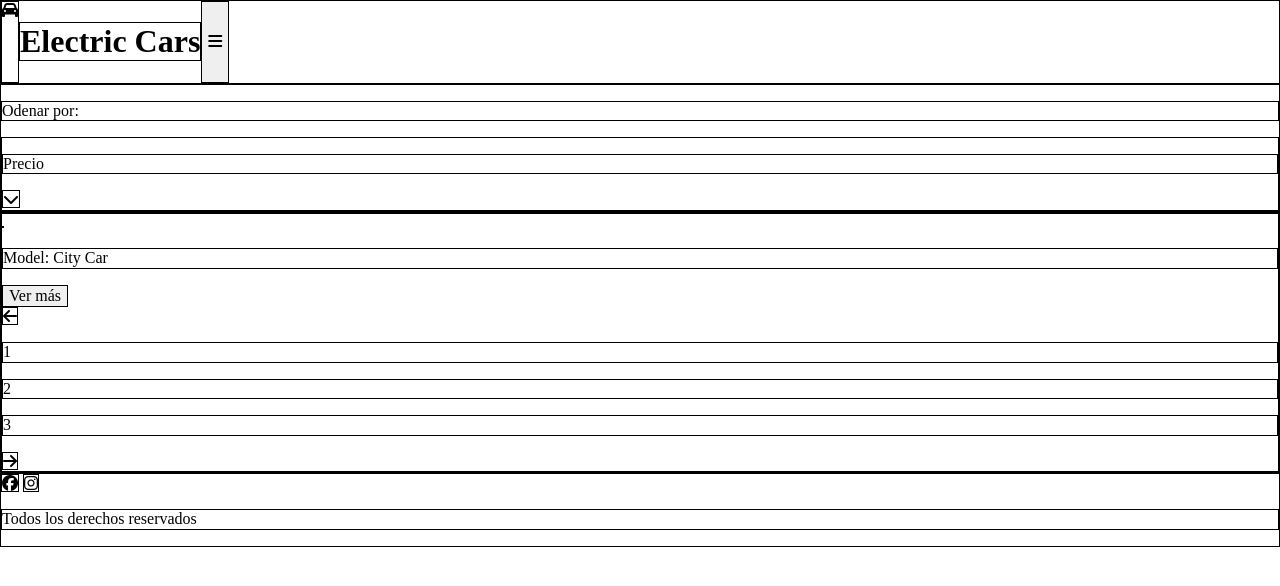
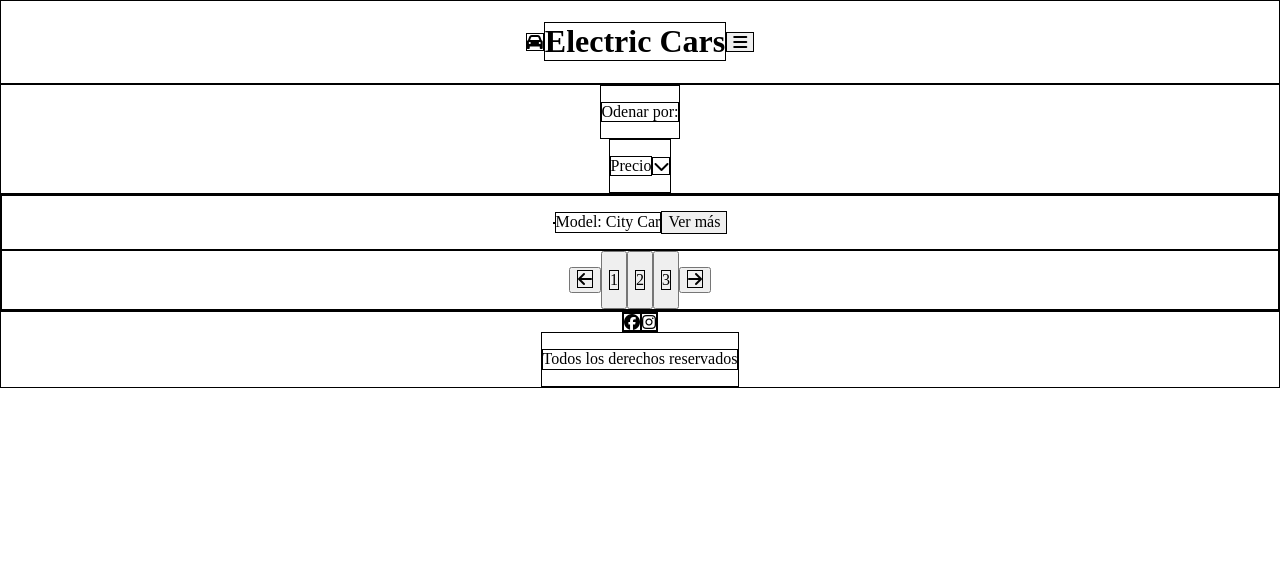
Before and after one commit to Matias-San-Martin/mediaquieriesdesafiolatam, a plain HTML site: page index.html in a window 1280 px wide. Drawn offline with Linux system fonts and the light colour scheme.

Commit message:
falta arreglar card

```diff
--- a/assets/css/style.css
+++ b/assets/css/style.css
@@ -1,5 +1,8 @@
 .box {
     border: solid black 1px;
+    display: flex;
+    justify-content: center;
+    align-items: center;
 }
 
 .gridcontainer {
@@ -20,12 +23,31 @@
 
 .filter {
     grid-area: filter;
+    display: flex;
+    flex-direction: column;
+}
+
+.filteritem {
+    display: flex;
 }
 
 .galery {
     grid-area: galery;
+    display: grid;
+    grid-template-columns: 1fr;
+}
+
+.card {
+    display: flex;
+    flex-direction: column;
+}
+
+.navigation {
+    display: flex;
 }
 
 .footer {
     grid-area: footer;
+    display: flex;
+    flex-direction: column;
 }
--- a/index.html
+++ b/index.html
@@ -11,7 +11,7 @@
 <body>
 
     <div class="gridcontainer">
-        <div class="header box">
+        <div class="header box mainbox">
             <i class="box fa-solid fa-car"></i>
             <h1 class="box">Electric Cars</h1>
             <button class="box"><i class="fa-solid fa-bars"></i></button>
@@ -21,32 +21,42 @@
             <p>Contacto</p> -->
         </div>
         <div class="filter box">
+            <div class="filteritem box">
                 <p class="box">Odenar por:</p>
-            <div class="box">
+            </div>
+            <div class="filteritem box">
                 <p class="box">Precio</p>
                 <i class="box fa-solid fa-chevron-down"></i>
             </div>
         </div>
         <div class="galery box">
+                                    <!-- hay que arreglar galery -->
+
+                                    <!-- hay que arreglar card -->
                     <div class="box">
-                <div class="card">
                         <img class="box" src="./assets/img/imagenprueba.jpg" alt="">
                         <p class="box">Model: City Car</p>
                         <button class="box">Ver más</button>
                     </div>
-                <div>
-                    <i class="box fa-solid fa-arrow-left"></i>
-                    <p class="box">1</p>
-                    <p class="box">2</p>
-                    <p class="box">3</p>
-                    <i class="box fa-solid fa-arrow-right"></i>
+                                    <!-- hay que arreglar card -->
+
+                    <div class="box navigation">
+                        <button><i class="box fa-solid fa-arrow-left"></i></button>
+                        <button><p class="box">1</p></button>
+                        <button><p class="box">2</p></button>
+                        <button><p class="box">3</p></button>
+                        <button><i class="box fa-solid fa-arrow-right"></i></button>
                     </div>
-            </div>
+                                    <!-- hay que arreglar galery -->
         </div>
         <div class="footer box">
+            <div class="box">
                 <i class="box fa-brands fa-facebook"></i>
                 <i class="box fa-brands fa-instagram"></i>
+            </div>
+            <div class="box">
                 <p class="box">Todos los derechos reservados</p>
+            </div>
         </div>
     </div>
 </body>
```
Lines whose indentation alone changed are shown as unchanged.
